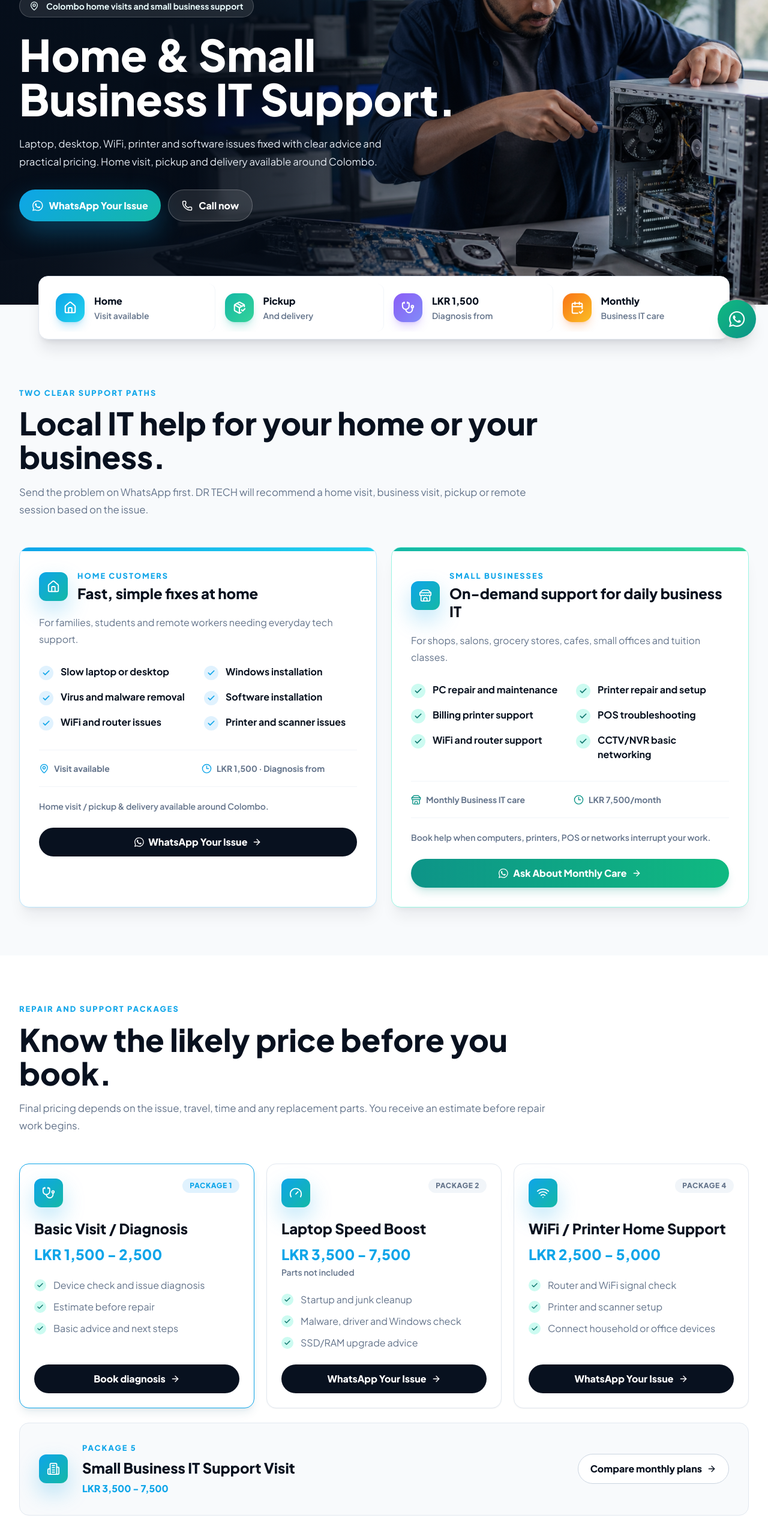
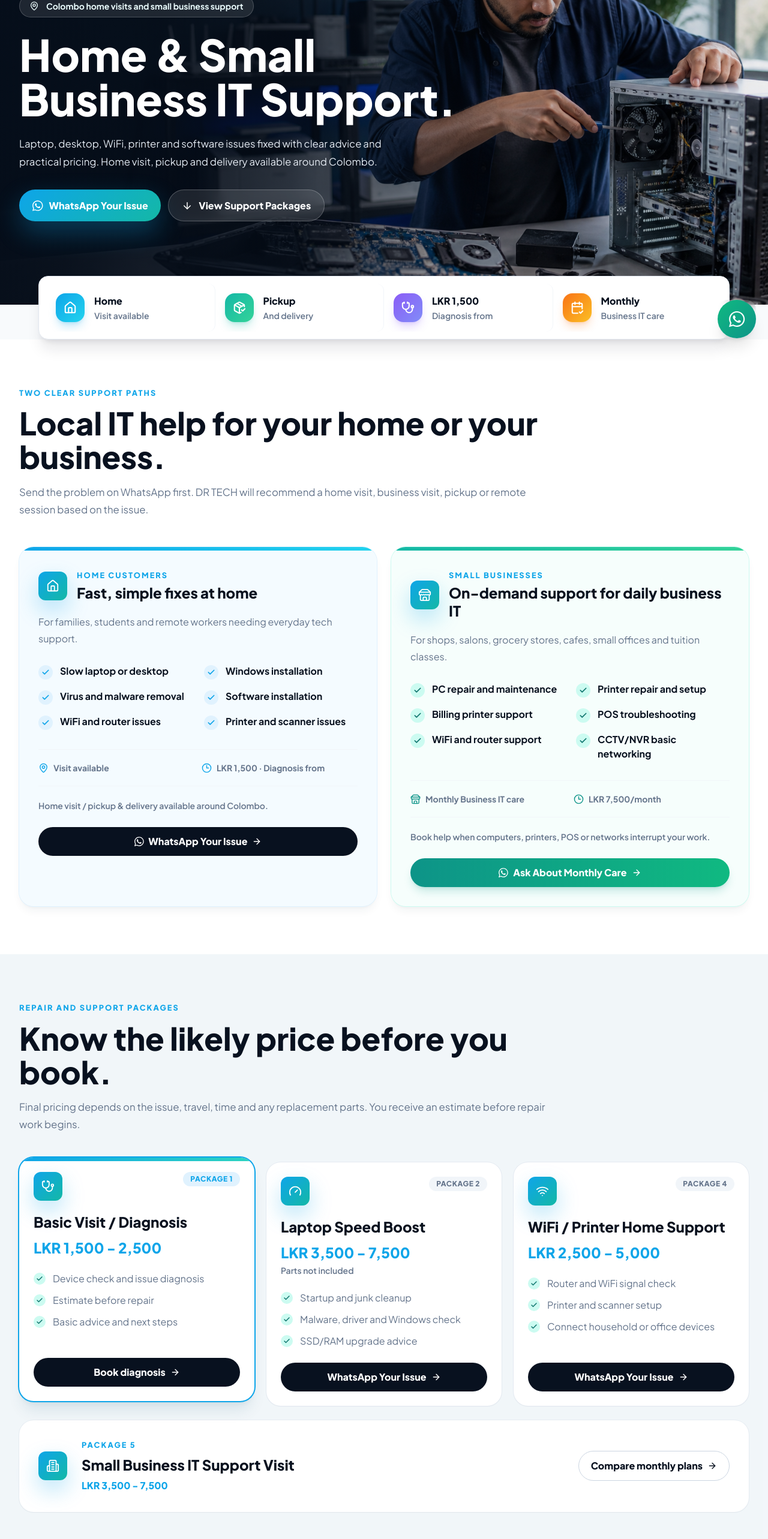
Before and after one commit to deepalweb/techsite, a React (Vite) app: page / in a window 1280 px wide. Shown: the part 212-2778 px from the top of the page at 60% size. Built offline with nearby package versions, Linux system fonts and the light colour scheme.

Commit message:
Refine site UI and conversion flow

```diff
--- a/src/components/layout/FloatingActions.jsx
+++ b/src/components/layout/FloatingActions.jsx
@@ -8,7 +8,7 @@ export default function FloatingActions() {
     const { t } = useTranslation()
 
     return (
-        <div className="fixed inset-x-3 bottom-3 z-50 grid grid-cols-2 gap-2 rounded-2xl border border-slate-200 bg-white/95 p-2 shadow-2xl backdrop-blur md:inset-x-auto md:bottom-6 md:right-5 md:flex md:flex-col md:border-0 md:bg-transparent md:p-0 md:shadow-none">
+        <div className="fixed inset-x-3 bottom-3 z-50 grid grid-cols-[.8fr_1.2fr] gap-2 rounded-2xl border border-slate-200 bg-white/95 p-2 shadow-2xl backdrop-blur md:inset-x-auto md:bottom-6 md:right-5 md:flex md:flex-col md:border-0 md:bg-transparent md:p-0 md:shadow-none">
             <a
                 href={`tel:${phone}`}
                 className="flex h-12 items-center justify-center gap-2 rounded-xl bg-ink px-4 font-bold text-white md:hidden"
--- a/src/components/sections/About.jsx
+++ b/src/components/sections/About.jsx
@@ -7,9 +7,9 @@ export default function About() {
     const credentials = t('about.credentials', { returnObjects: true })
 
     return (
-        <section id="about" className="px-4 py-20 sm:px-6 lg:px-8">
+        <section id="about" className="bg-slate-100/80 px-4 py-20 sm:px-6 lg:px-8">
             <div className="mx-auto grid max-w-7xl gap-10 md:grid-cols-2 md:items-center">
-                <RevealOnScroll index={0} className="overflow-hidden rounded-lg shadow-2xl">
+                <RevealOnScroll index={0} className="overflow-hidden rounded-3xl shadow-2xl shadow-slate-900/15">
                     <img
                         src="https://images.unsplash.com/photo-1552664730-d307ca884978?auto=format&fit=crop&w=1200&q=85"
                         alt="IT consultation and infrastructure planning"
--- a/src/components/sections/BusinessGrowth.jsx
+++ b/src/components/sections/BusinessGrowth.jsx
@@ -11,7 +11,7 @@ export default function BusinessGrowth() {
     const services = t('growth.servicesPanel.items', { returnObjects: true })
 
     return (
-        <section id="growth" className="px-4 py-20 sm:px-6 lg:px-8">
+        <section id="growth" className="bg-white px-4 py-20 sm:px-6 lg:px-8">
             <div className="mx-auto max-w-7xl">
                 <RevealOnScroll className="mx-auto mb-12 max-w-3xl text-center">
                     <p className="text-caption font-extrabold uppercase text-primary">{t('growth.eyebrow')}</p>
@@ -19,7 +19,7 @@ export default function BusinessGrowth() {
                     <p className="mt-5 text-body text-steel">{t('growth.imageCaption.desc')} {t('growth.lead1')}</p>
                 </RevealOnScroll>
 
-                <div className="grid overflow-hidden rounded-3xl border border-slate-200 bg-white shadow-xl shadow-slate-900/[.07] lg:grid-cols-[.9fr_1.1fr]">
+                <div className="grid overflow-hidden rounded-[2rem] bg-slate-50 shadow-xl shadow-slate-900/[.08] ring-1 ring-slate-200/70 lg:grid-cols-[.9fr_1.1fr]">
                     <RevealOnScroll className="relative min-h-[440px] bg-slate-100">
                         <img src="/assets/business-growth-before-after.png" alt="Google Business Profile before and after digital setup" width="1369" height="1149" loading="lazy" decoding="async" className="absolute inset-0 h-full w-full object-cover" />
                         <div className="absolute inset-x-5 bottom-5 rounded-2xl bg-ink/95 p-5 text-white backdrop-blur sm:inset-x-7 sm:bottom-7">
--- a/src/components/sections/Contact.jsx
+++ b/src/components/sections/Contact.jsx
@@ -9,7 +9,7 @@ export default function Contact() {
     const { t } = useTranslation()
 
     return (
-        <section id="contact" className="px-4 py-20 sm:px-6 lg:px-8">
+        <section id="contact" className="bg-white px-4 py-20 sm:px-6 lg:px-8">
             <div className="mx-auto grid max-w-6xl gap-8 md:grid-cols-[.9fr_1.1fr] md:items-start">
                 <RevealOnScroll index={0}>
                     <p className="mb-3 text-caption font-extrabold uppercase text-primary">{t('contact.eyebrow')}</p>
--- a/src/components/sections/Hero.jsx
+++ b/src/components/sections/Hero.jsx
@@ -1,9 +1,9 @@
 import { useTranslation } from 'react-i18next'
 import { motion, useReducedMotion } from 'framer-motion'
-import { MapPin, Phone } from 'lucide-react'
+import { ArrowDown, MapPin } from 'lucide-react'
 import { FontAwesomeIcon } from '@fortawesome/react-fontawesome'
 import { faWhatsapp } from '@fortawesome/free-brands-svg-icons'
-import { phone, waLink, waMessages } from '../../data/content.js'
+import { waLink, waMessages } from '../../data/content.js'
 
 export default function Hero() {
     const { t } = useTranslation()
@@ -46,7 +46,7 @@ export default function Hero() {
                             <FontAwesomeIcon icon={faWhatsapp} className="text-xl" />
                             {t('hero.ctaWhatsapp')}
                         </motion.a>
-                        <a href={`tel:${phone}`} className="button-secondary"><Phone size={18} />{t('contact.ctaCall')}</a>
+                        <a href="#packages" className="button-secondary"><ArrowDown size={18} />{t('hero.ctaPackages')}</a>
                     </motion.div>
                 </div>
             </div>
--- a/src/components/sections/Packages.jsx
+++ b/src/components/sections/Packages.jsx
@@ -15,7 +15,7 @@ export default function Packages() {
     )
 
     return (
-        <section id="packages" className="bg-white px-4 py-20 sm:px-6 lg:px-8">
+        <section id="packages" className="bg-slate-100/80 px-4 py-20 sm:px-6 lg:px-8">
             <div className="mx-auto max-w-7xl">
                 <SectionHeading eyebrow={t('packages.eyebrow')} title={t('packages.title')} subtitle={t('packages.subtitle')} />
                 <div className="grid gap-5 lg:grid-cols-3">
@@ -23,7 +23,7 @@ export default function Packages() {
                     <PricingCard index={1} icon={<Gauge size={22} />} label={items.laptopBoost.label} name={items.laptopBoost.name} price={prices.laptopBoost} priceNote={items.laptopBoost.partsNote} features={items.laptopBoost.features} cta={action(waMessages.hero, t('hero.ctaWhatsapp'))} />
                     <PricingCard index={2} icon={<Wifi size={22} />} label={items.wifiPrinter.label} name={items.wifiPrinter.name} price={prices.wifiPrinter} features={items.wifiPrinter.features} cta={action(waMessages.hero, t('hero.ctaWhatsapp'))} />
                 </div>
-                <RevealOnScroll className="mt-6 grid gap-6 rounded-2xl border border-slate-200 bg-slate-50 p-6 sm:p-8 lg:grid-cols-[auto_1fr_auto] lg:items-center">
+                <RevealOnScroll className="mt-6 grid gap-6 rounded-3xl bg-white p-6 shadow-sm ring-1 ring-slate-200/70 sm:p-8 lg:grid-cols-[auto_1fr_auto] lg:items-center">
                     <span className="icon-tile"><Building2 size={22} /></span>
                     <div>
                         <p className="text-caption font-extrabold uppercase text-primary">{items.smallBizVisit.label}</p>
--- a/src/components/sections/Repairs.jsx
+++ b/src/components/sections/Repairs.jsx
@@ -25,11 +25,11 @@ export default function Repairs() {
     )
 
     return (
-        <section id="repairs" className="px-4 py-20 sm:px-6 lg:px-8">
+        <section id="repairs" className="bg-white px-4 py-20 sm:px-6 lg:px-8">
             <div className="mx-auto max-w-7xl">
                 <SectionHeading eyebrow={t('repairs.eyebrow')} title={t('repairs.title')} subtitle={t('repairs.subtitle')} />
                 <div className="grid items-stretch gap-6 lg:grid-cols-2">
-                    <RevealOnScroll index={0} className="support-path support-path-home flex h-full flex-col overflow-hidden rounded-2xl border border-sky-200 bg-white shadow-xl shadow-slate-900/[.06]">
+                    <RevealOnScroll index={0} className="support-path support-path-home flex h-full flex-col overflow-hidden rounded-3xl bg-sky-50/70 shadow-lg shadow-sky-950/[.06] ring-1 ring-sky-100">
                         <div className="h-1.5 bg-gradient-to-r from-sky-500 to-cyan-400" />
                         <div className="flex flex-1 flex-col p-6 sm:p-8">
                             <div className="flex items-center gap-4">
@@ -54,7 +54,7 @@ export default function Repairs() {
                         </div>
                     </RevealOnScroll>
 
-                    <RevealOnScroll index={1} className="support-path support-path-business flex h-full flex-col overflow-hidden rounded-2xl border border-teal-200 bg-white shadow-xl shadow-slate-900/[.06]">
+                    <RevealOnScroll index={1} className="support-path support-path-business flex h-full flex-col overflow-hidden rounded-3xl bg-teal-50/60 shadow-lg shadow-teal-950/[.06] ring-1 ring-teal-100">
                         <div className="h-1.5 bg-gradient-to-r from-teal-500 to-emerald-400" />
                         <div className="flex flex-1 flex-col p-6 sm:p-8">
                             <div className="flex items-center gap-4">
--- a/src/components/ui/PricingCard.jsx
+++ b/src/components/ui/PricingCard.jsx
@@ -4,7 +4,8 @@ import { Check } from 'lucide-react'
 export default function PricingCard({ icon, label, name, price, priceNote, features, footnote, cta, highlighted = false, index = 0 }) {
     return (
         <RevealOnScroll index={index} className="h-full">
-            <article className={`group flex h-full flex-col rounded-2xl border bg-white p-6 transition duration-300 hover:-translate-y-1 hover:shadow-xl ${highlighted ? 'border-primary shadow-lg shadow-sky-900/10' : 'border-slate-200 shadow-sm'}`}>
+            <article className={`group relative flex h-full flex-col overflow-hidden rounded-3xl bg-white p-6 transition duration-300 hover:-translate-y-1 hover:shadow-xl ${highlighted ? 'shadow-xl shadow-sky-900/10 ring-2 ring-primary lg:-translate-y-2' : 'shadow-sm ring-1 ring-slate-200/80'}`}>
+                {highlighted && <span className="absolute inset-x-0 top-0 h-1.5 bg-gradient-to-r from-sky-500 to-teal-400" />}
                 <div className="flex items-start justify-between gap-4">
                     <div className="icon-tile">{icon}</div>
                     <span className={`rounded-full px-3 py-1 text-xs font-extrabold uppercase tracking-wider ${highlighted ? 'bg-sky-100 text-primary' : 'bg-slate-100 text-steel'}`}>{label}</span>
--- a/src/index.css
+++ b/src/index.css
@@ -159,9 +159,9 @@ body {
 
     .card {
         background: var(--panel);
-        border: 1px solid rgba(148, 163, 184, .24);
-        border-radius: 16px;
-        box-shadow: 0 16px 45px rgba(15, 23, 42, .07);
+        border: 1px solid rgba(148, 163, 184, .2);
+        border-radius: 24px;
+        box-shadow: 0 18px 55px rgba(15, 23, 42, .08);
     }
 
     .icon-tile {
@@ -187,6 +187,7 @@ body {
         border-radius: 999px;
         padding: .85rem 1.35rem;
         font-weight: 800;
+        transition: transform .22s ease, box-shadow .22s ease, border-color .22s ease, background-color .22s ease;
     }
 
     .button-primary {
@@ -200,6 +201,25 @@ body {
         border: 1px solid rgba(255, 255, 255, .24);
         background: rgba(255, 255, 255, .1);
         backdrop-filter: blur(12px);
+    }
+
+    .button-primary:hover,
+    .button-secondary:hover {
+        transform: translateY(-2px);
+    }
+
+    .button-primary:hover {
+        box-shadow: 0 22px 52px rgba(14, 165, 233, .42);
+    }
+
+    .button-secondary:hover {
+        border-color: rgba(255, 255, 255, .5);
+        background: rgba(255, 255, 255, .16);
+    }
+
+    .button-primary:active,
+    .button-secondary:active {
+        transform: translateY(0) scale(.98);
     }
 
     .ticker-shell {
```
